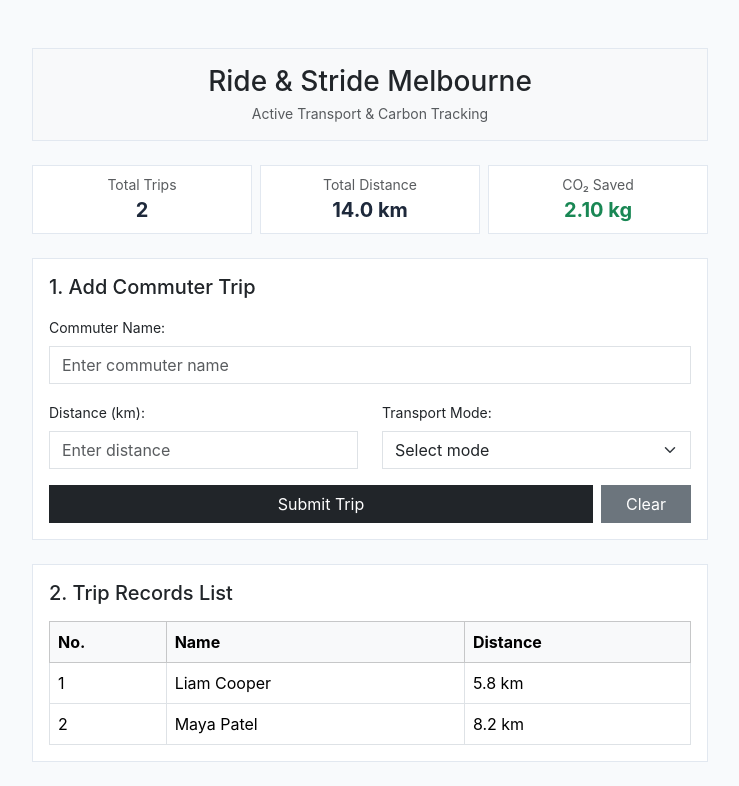
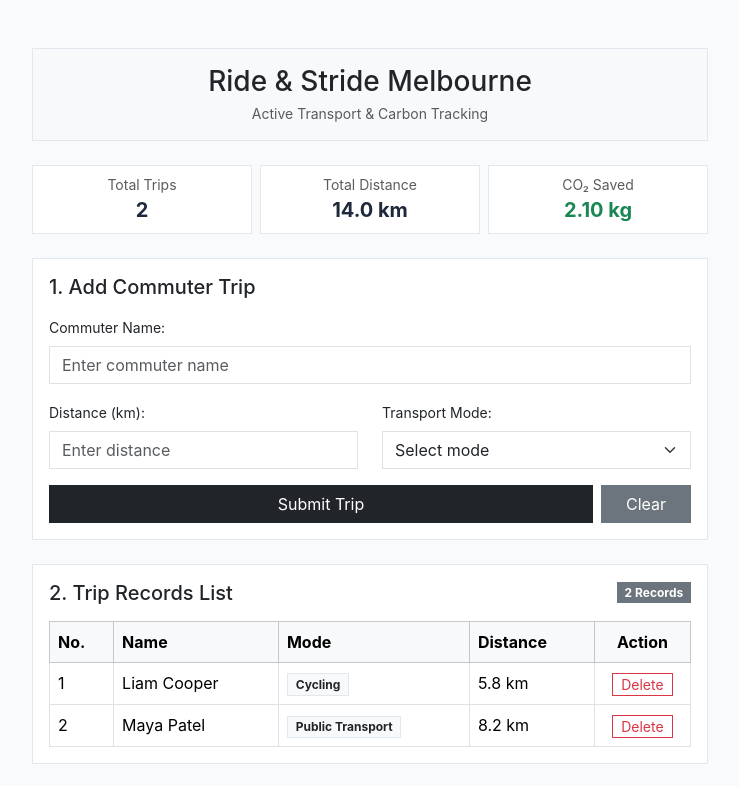
Before and after one commit to ShiinsMashiro/FIT5032, a Vue app in the folder A1/: page / in a window 1280 px wide. Shown: the top 786 px of the page, without its empty margins (270-1009 px from the left). Built offline with nearby package versions, Linux system fonts and the light colour scheme.

Commit message:
feat(table): add transport mode badge and delete action for trip records

```diff
--- a/A1/src/App.vue
+++ b/A1/src/App.vue
@@ -6,7 +6,7 @@
       <p class="text-muted mb-0 small">Active Transport & Carbon Tracking</p>
     </div>
 
-    <!-- Summary Metrics -->
+    <!-- Summary Metrics (Simple stats based on tripList) -->
     <div class="row g-2 mb-4 text-center">
       <div class="col-4">
         <div class="p-2 border bg-white">
@@ -33,6 +33,7 @@
       <h5 class="mb-3">1. Add Commuter Trip</h5>
 
       <form @submit.prevent="addTrip">
+        <!-- Commuter Name -->
         <div class="mb-3">
           <label class="form-label small">Commuter Name:</label>
           <input
@@ -47,6 +48,7 @@
         </div>
 
         <div class="row mb-3">
+          <!-- Distance -->
           <div class="col-md-6">
             <label class="form-label small">Distance (km):</label>
             <input
@@ -61,6 +63,7 @@
             </div>
           </div>
 
+          <!-- Transport Mode -->
           <div class="col-md-6">
             <label class="form-label small">Transport Mode:</label>
             <select v-model="formData.mode" class="form-select">
@@ -75,6 +78,7 @@
           </div>
         </div>
 
+        <!-- Buttons: Submit and Clear -->
         <div class="d-flex gap-2">
           <button type="submit" class="btn btn-dark flex-grow-1">
             Submit Trip
@@ -88,21 +92,42 @@
 
     <!-- Part 2: Data Table (BR B.2 Dynamic Data) -->
     <div class="card p-3 border bg-white">
-      <h5 class="mb-3">2. Trip Records List</h5>
+      <div class="d-flex justify-content-between align-items-center mb-3">
+        <h5 class="mb-0">2. Trip Records List</h5>
+        <span class="badge bg-secondary">{{ tripList.length }} Records</span>
+      </div>
 
-      <table class="table table-bordered mb-0">
+      <div v-if="tripList.length === 0" class="text-center text-muted py-3">
+        No trips recorded yet.
+      </div>
+
+      <table v-else class="table table-bordered mb-0">
         <thead class="table-light">
           <tr>
-            <th>No.</th>
+            <th style="width: 10%;">No.</th>
             <th>Name</th>
+            <th>Mode</th>
             <th>Distance</th>
+            <th style="width: 15%;" class="text-center">Action</th>
           </tr>
         </thead>
         <tbody>
           <tr v-for="(item, index) in tripList" :key="index">
             <td>{{ index + 1 }}</td>
             <td>{{ item.name }}</td>
+            <td>
+              <span class="badge bg-light text-dark border">{{ item.mode }}</span>
+            </td>
             <td>{{ item.distance }} km</td>
+            <td class="text-center">
+              <button
+                type="button"
+                class="btn btn-sm btn-outline-danger py-0 px-2"
+                @click="deleteTrip(index)"
+              >
+                Delete
+              </button>
+            </td>
           </tr>
         </tbody>
       </table>
@@ -113,24 +138,24 @@
 <script setup>
 import { ref, computed } from 'vue'
 
-// Form state
+// Form state object
 const formData = ref({
   name: '',
   distance: '',
   mode: ''
 })
 
-// Error messages
+// Error messages object
 const errors = ref({
   name: '',
   distance: '',
   mode: ''
 })
 
-// List of trips
+// List of trips with initial dummy data
 const tripList = ref([
-  { name: 'Liam Cooper', distance: 5.8 },
-  { name: 'Maya Patel', distance: 8.2 }
+  { name: 'Liam Cooper', distance: 5.8, mode: 'Cycling' },
+  { name: 'Maya Patel', distance: 8.2, mode: 'Public Transport' }
 ])
 
 // Computed statistics
@@ -145,7 +170,7 @@ const co2Saved = computed(() => {
   return (Number(totalDistance.value) * 0.15).toFixed(2)
 })
 
-// Form validation function
+// Validation function
 function validateForm() {
   let isValid = true
 
@@ -173,7 +198,7 @@ function validateForm() {
   return isValid
 }
 
-// Function to add a new trip
+// Add a new trip
 function addTrip() {
   if (!validateForm()) {
     return
@@ -181,13 +206,14 @@ function addTrip() {
 
   tripList.value.push({
     name: formData.value.name,
-    distance: Number(formData.value.distance)
+    distance: Number(formData.value.distance),
+    mode: formData.value.mode
   })
 
   clearForm()
 }
 
-// Clear form inputs and errors
+// Clear form inputs and error messages
 function clearForm() {
   formData.value = {
     name: '',
@@ -200,6 +226,11 @@ function clearForm() {
     mode: ''
   }
 }
+
+// Delete a trip from the list
+function deleteTrip(index) {
+  tripList.value.splice(index, 1)
+}
 </script>
 
 <style>
```
